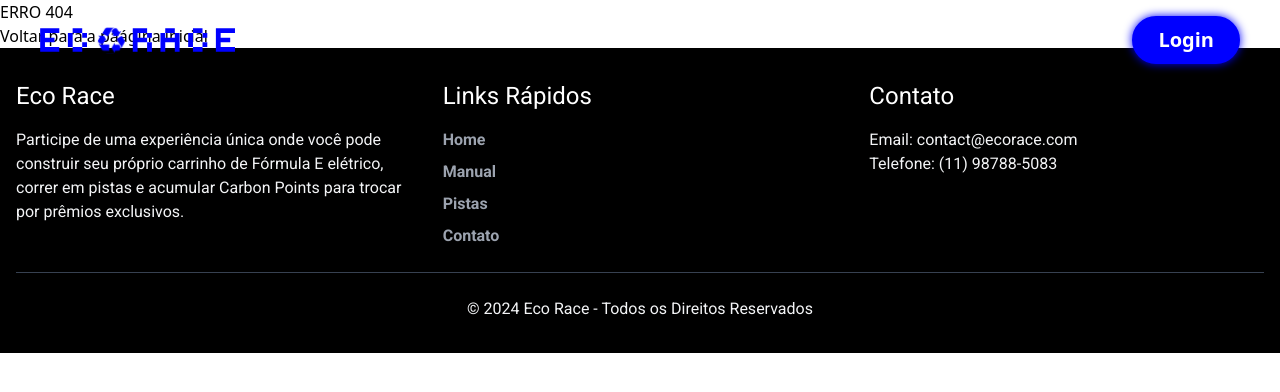
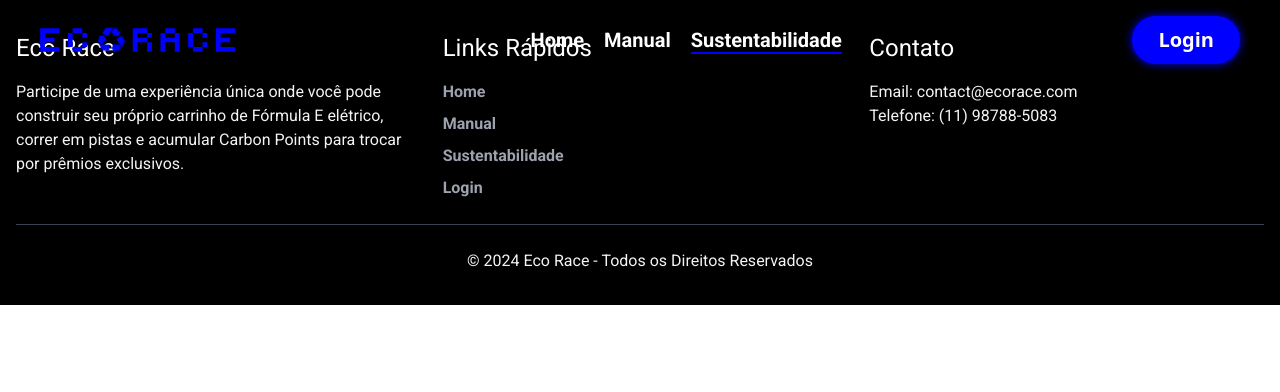
Before and after one commit to lorransantosdev/EcoRace-react, a React (Vite) app: page /sustainability in a window 1280 px wide. Shown: the top 392 px of the page. Built offline with nearby package versions, Linux system fonts and the light colour scheme.

Commit message:
criando a page de sustentabilidade

```diff
--- a/src/components/Footer.jsx
+++ b/src/components/Footer.jsx
@@ -35,13 +35,13 @@ export default function Footer() {
                 </Link>
               </li>
               <li>
-                <Link to="" className={styleLink}>
-                  Pistas
+                <Link to="/sustainability" className={styleLink}>
+                  Sustentabilidade
                 </Link>
               </li>
               <li>
-                <Link to="#contact" className={styleLink}>
-                  Contato
+                <Link to="/login" className={styleLink}>
+                  Login
                 </Link>
               </li>
             </ul>
--- a/src/components/Header.jsx
+++ b/src/components/Header.jsx
@@ -59,6 +59,11 @@ export default function Header({ textButton }) {
               Manual
             </NavLink>
           </li>
+          <li>
+            <NavLink to="/sustainability" className="hover:text-primary-color" onClick={() => setIsMobileMenuOpen(false)}>
+              Sustentabilidade
+            </NavLink>
+          </li>
 
           <li className="lg:hidden text-center">
             <ButtonPlay playButton={textAndStyleButtonPlay} />
--- a/src/main.jsx
+++ b/src/main.jsx
@@ -11,6 +11,7 @@ import Login from './pages/Login.jsx';
 import Logado from './pages/Logado.jsx';
 import ConteudoPrincipal from './components/ConteudoPrincipal.jsx';
 import Manual from './pages/Manual.jsx';
+import Sustainability from './pages/Sustainability.jsx';
 
 const router = createBrowserRouter([
   {
@@ -20,6 +21,7 @@ const router = createBrowserRouter([
       { index: true, element: <ConteudoPrincipal /> },
       { path: '/manual', element: <Manual /> },
       { path: '/cadastro', element: <Cadastro /> },
+      { path: '/sustainability', element: <Sustainability /> },
       { path: '/login', element: <Login /> },
       { path: '/login/:id', element: <Logado /> },
       { path: '*', element: <PageNotFound /> }
```
Also changed, not shown: src/pages/Sustainability.jsx (added, +8 -0 lines), public/car-formula-e-mobile.png (deleted).
